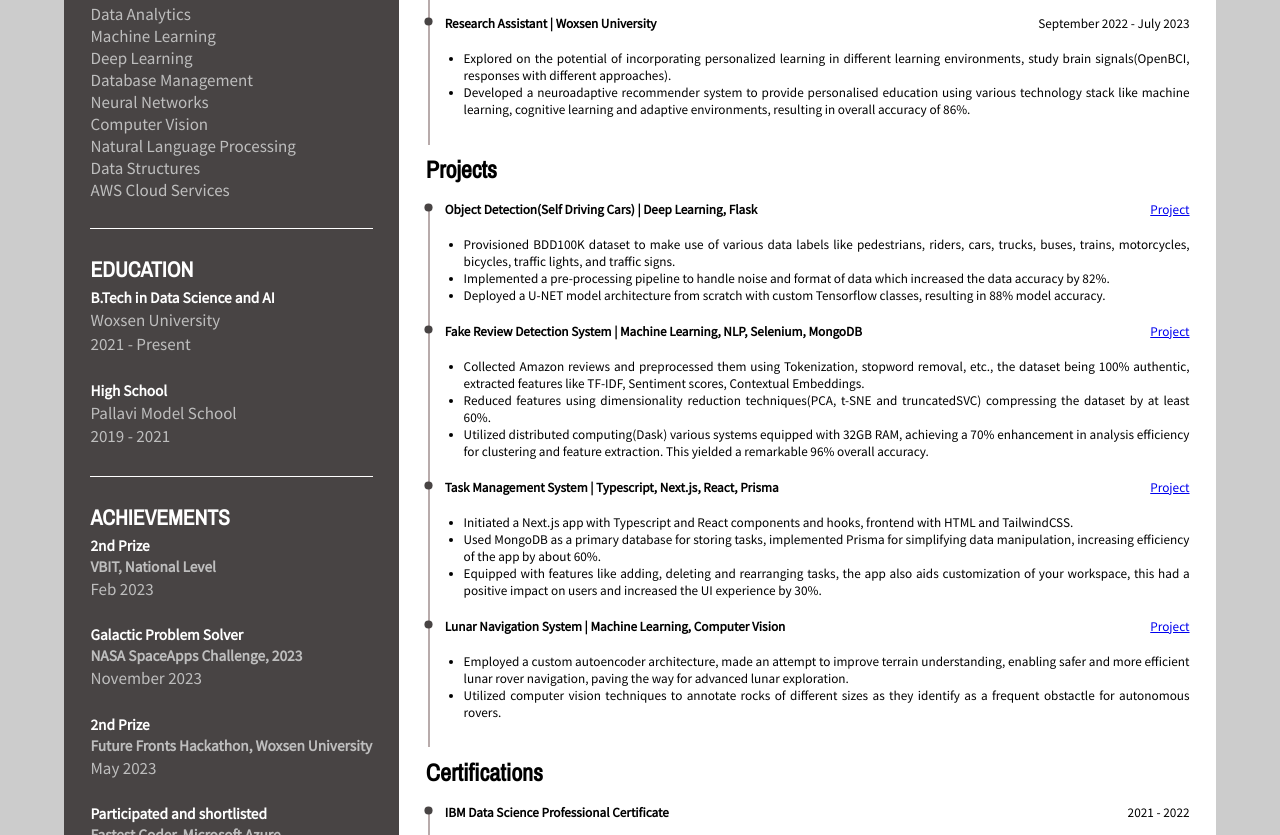
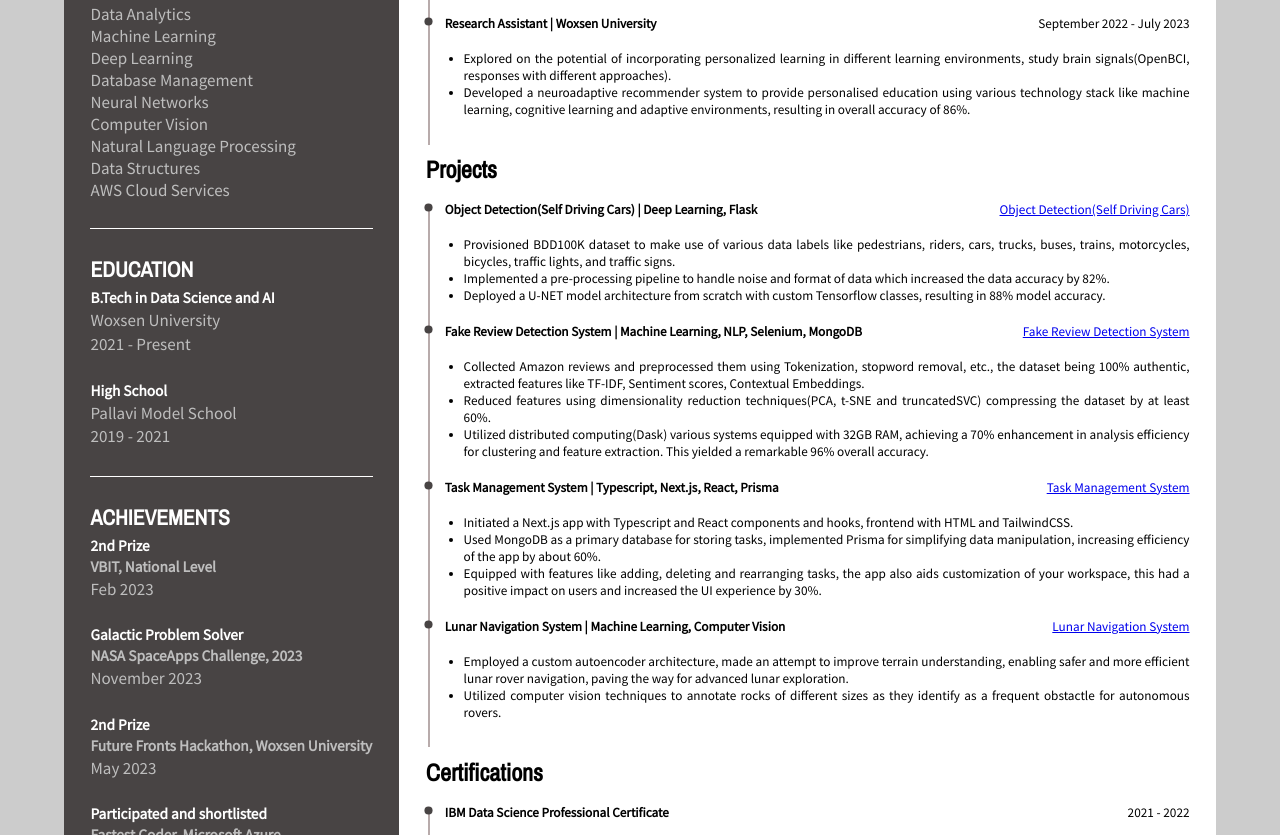
Before and after one commit to Maatrika-P/Maatrika_Portfolio.github.io, a plain HTML site: page index.html in a window 1280 px wide. Shown: the part 452-1287 px from the top of the page. Drawn offline with nearby package versions, Linux system fonts and the light colour scheme.

Commit message:
added final touch

```diff
--- a/index.html
+++ b/index.html
@@ -326,7 +326,7 @@
                   </span>
                   <span>
                     <a href="https://github.com/Maatrika-P/Object-Detection-System-for-Self-Driving-Cars" target="_blank" class="githubLink">
-                      Project
+                      Object Detection(Self Driving Cars)
                     </a>
                   </span>
                 </div></br>
@@ -347,7 +347,7 @@
                   </span>
                   <span>
                     <a href="https://github.com/Maatrika-P/Fake-Review-Detection-System" target="_blank" class="githubLink">
-                      Project
+                      Fake Review Detection System
                     </a>
                   </span>
                 </div></br>
@@ -373,7 +373,7 @@
                   </span>
                   <span>
                     <a href="https://github.com/Maatrika-P/Task-Manager-System-with-Next.js" target="_blank" class="githubLink">
-                      Project
+                      Task Management System
                     </a>
                   </span>
                 </div></br>
@@ -397,7 +397,7 @@
                     Lunar Navigation System | Machine Learning, Computer Vision                  </span>
                   <span>
                     <a href="https://github.com/Maatrika-P/Task-Manager-System-with-Next.js" target="_blank" class="githubLink">
-                      Project
+                      Lunar Navigation System
                     </a>
                   </span>
                 </div></br>
```
